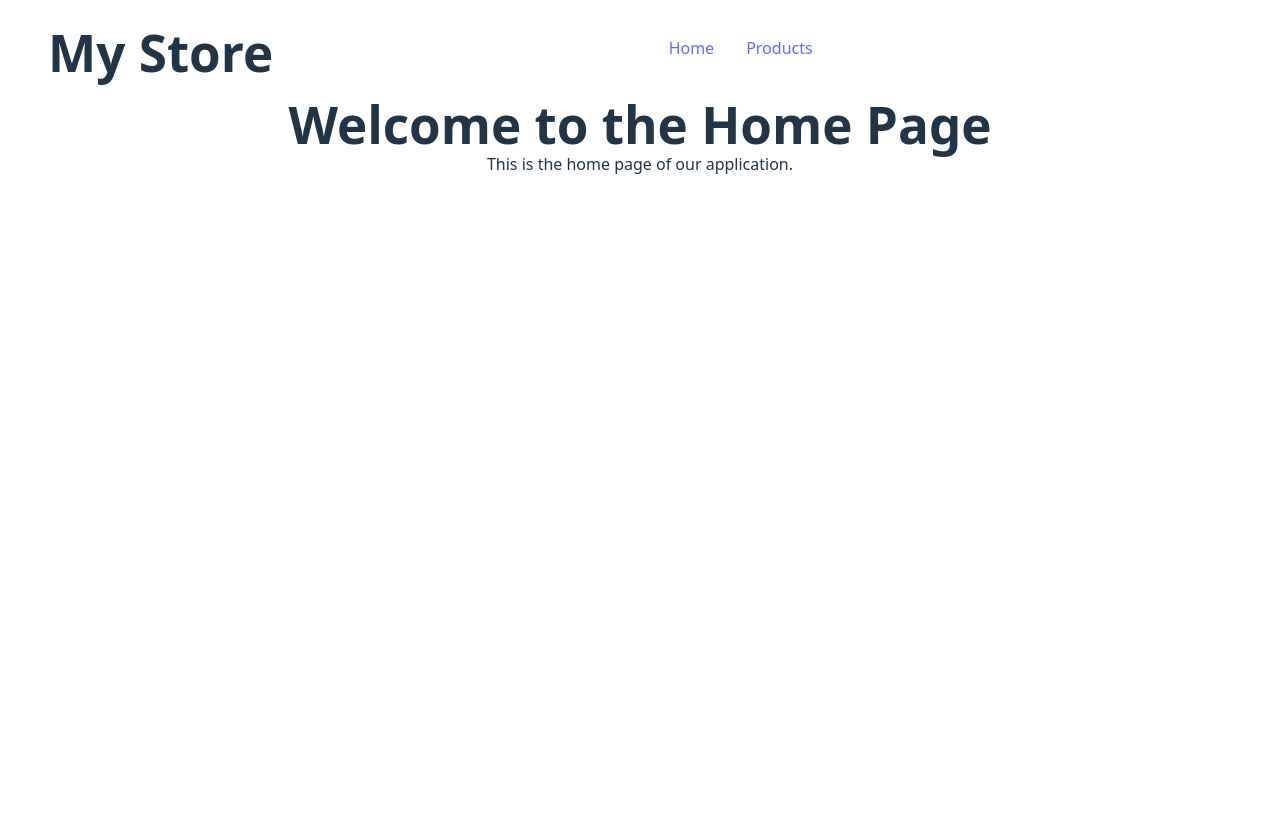
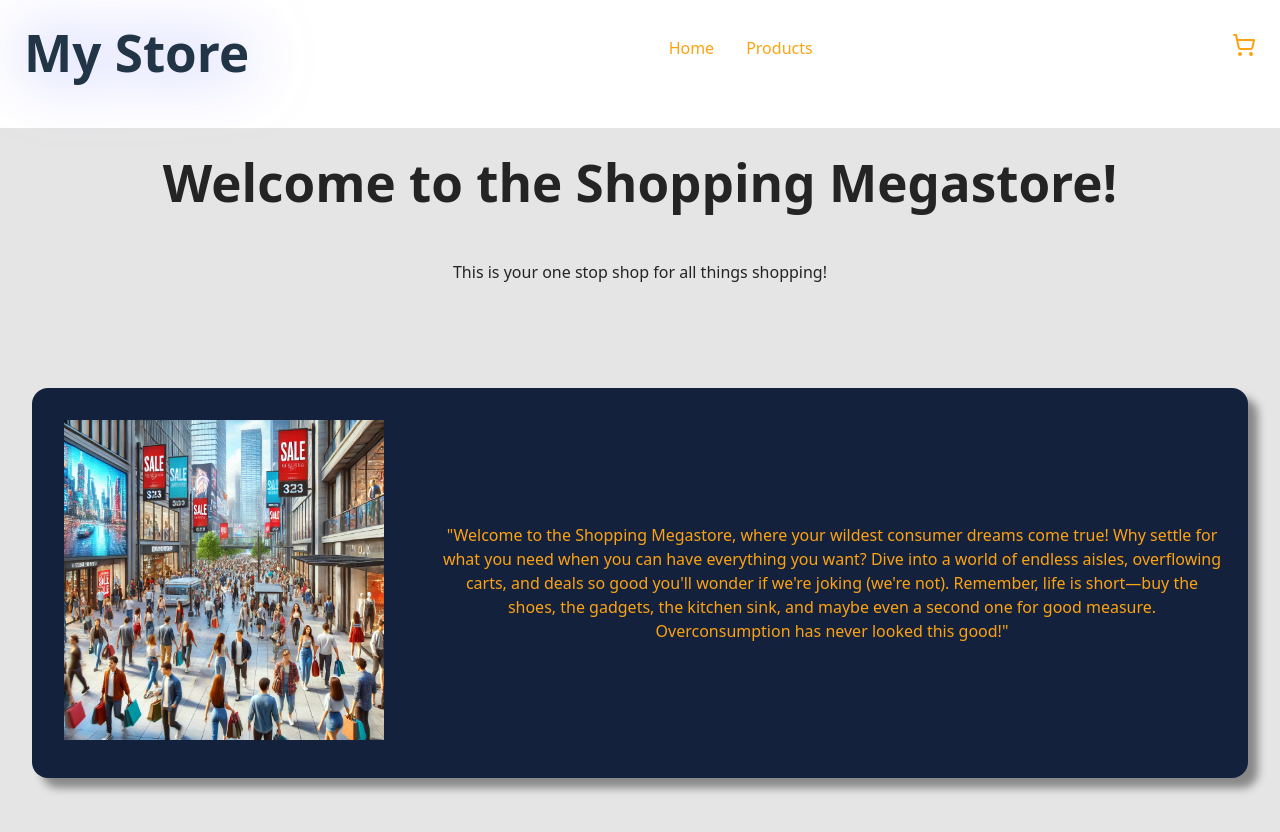
Before and after one commit to jbhumph/cart, a React (Vite) app: page / in a window 1280 px wide. Shown: the top 832 px of the page. Before the commit the page ends 800 px from the top, so only its background shows below. Built offline with nearby package versions, Linux system fonts and the light colour scheme.

Commit message:
Created and styled initial home page

```diff
--- a/src/App.css
+++ b/src/App.css
@@ -2,7 +2,7 @@
   min-width: 100vw;
   min-height: 100vh;
   margin: 0;
-  padding: 0 1.5em;
+  padding: 0 0;
   text-align: center;
 }
 
@@ -41,3 +41,41 @@
 .read-the-docs {
   color: #888;
 }
+
+
+.page {
+  display: flex;
+  flex-direction: column;
+  align-items: center;
+  justify-content: start;
+  min-height: 100vh;
+  background-color: var(--Color-D);
+  padding: 0em;
+  color: var(--Color-A);
+}
+
+.page h1 {
+  padding: 0.5em;
+}
+
+.homeText {
+  padding: 1.5em;
+}
+
+.homeBanner {
+  display: flex;
+  background-color: var(--Color-B);
+  color: var(--Color-C);
+  box-shadow: 10px 10px 8px #888888;
+  margin: 2em;
+  margin-top: 5em;
+  border-radius: 1em;
+}
+
+.homeBannerText {
+  display: flex;
+  justify-content: center;
+  align-items: center;
+  padding: 1.5em;
+
+}
--- a/src/components/header/Header.jsx
+++ b/src/components/header/Header.jsx
@@ -12,7 +12,7 @@ function Header() {
             <a href="/products">Products</a>
         </div>
         <div className="cartIcon">
-            <ShoppingCart size={24} color="white" />
+            <ShoppingCart size={24} color="var(--Color-C)" />
         </div>
     </div>
   );
--- a/src/components/header/header.css
+++ b/src/components/header/header.css
@@ -3,6 +3,7 @@
     justify-content: space-between;
     align-items: center;
     padding: 0;
+    padding-bottom: 2em;
 }
 
 .logo {
--- a/src/index.css
+++ b/src/index.css
@@ -1,5 +1,11 @@
 :root {
   /* Color palette */
+  --Color-A: #242424;
+  --Color-B: #14213D;
+  --Color-C: #FCA311;
+  --Color-D: #E5E5E5;
+  --Color-E: #F9F9F9;
+
 
   font-family: system-ui, Avenir, Helvetica, Arial, sans-serif;
   line-height: 1.5;
@@ -17,7 +23,7 @@
 
 a {
   font-weight: 500;
-  color: #646cff;
+  color: var(--Color-C);
   text-decoration: inherit;
 }
 a:hover {
--- a/src/pages/Home.jsx
+++ b/src/pages/Home.jsx
@@ -1,8 +1,17 @@
+import React from 'react';
+import shoppingImage from '../assets/shopping1.jpg';
+
 function Home() {
   return (
-    <div>
-      <h1>Welcome to the Home Page</h1>
-      <p>This is the home page of our application.</p>
+    <div className="page">
+        <h1>Welcome to the Shopping Megastore!</h1>
+        <div className='homeText'>This is your one stop shop for all things shopping!</div>
+        <div className="homeBanner">
+            <div>
+                <img src={shoppingImage} alt="Shopping" style={{ width: '20em', height: 'auto', margin: '2em'}} />
+            </div>
+            <div className="homeBannerText">"Welcome to the Shopping Megastore, where your wildest consumer dreams come true! Why settle for what you need when you can have everything you want? Dive into a world of endless aisles, overflowing carts, and deals so good you'll wonder if we're joking (we're not). Remember, life is short—buy the shoes, the gadgets, the kitchen sink, and maybe even a second one for good measure. Overconsumption has never looked this good!"</div>
+        </div>
     </div>
   );
 }
--- a/src/pages/Products.jsx
+++ b/src/pages/Products.jsx
@@ -1,6 +1,6 @@
 function Products() {
   return (
-    <div>
+    <div className="page">
       <h1>Products</h1>
       <p>Here are some of our products.</p>
     </div>
```
Also changed, not shown: src/assets/shopping1.jpg (added).
